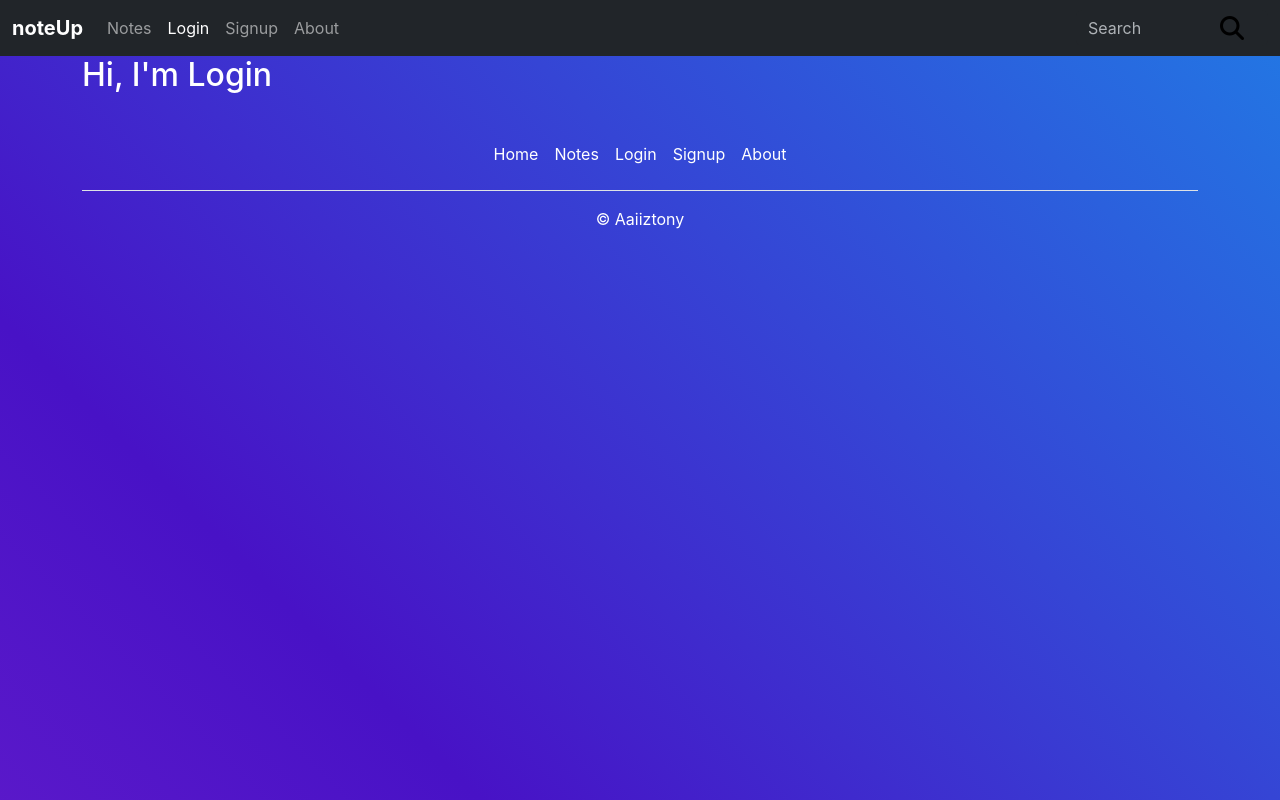
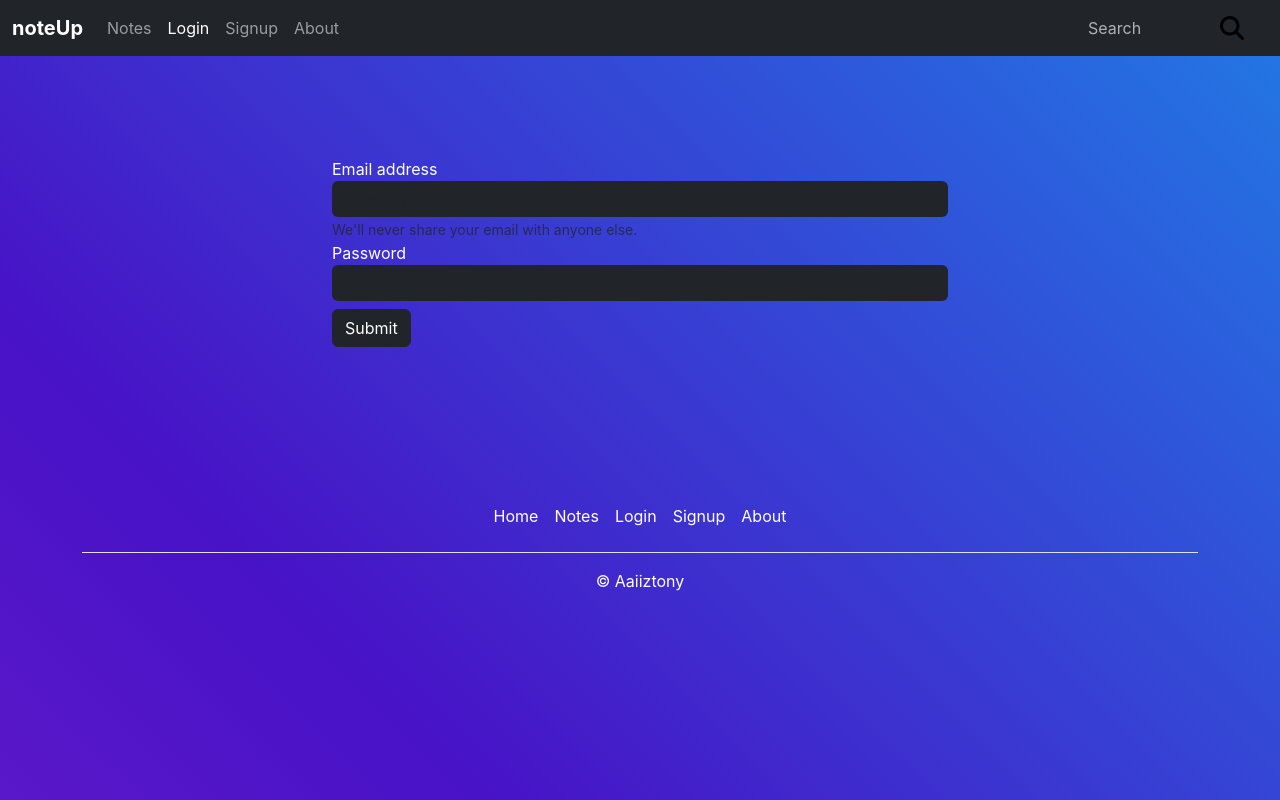
Before and after one commit to aaiiztony/noteup, a React (Create React App) app: page /login in a window 1280 px wide. Built offline with nearby package versions, Linux system fonts and the light colour scheme.

Commit message:
added login logic, need to add success variable

```diff
--- a/src/MyComponents/Login.jsx
+++ b/src/MyComponents/Login.jsx
@@ -1,11 +1,70 @@
-import React from 'react'
+import React, { useContext, useState } from "react";
+import NoteContext from "../context/notes/NoteContext";
 
 const Login = () => {
+  const context = useContext(NoteContext);
+  const {bgColor} = context;
+  const style = {
+    display: "flex",
+    flexDirection: "column",
+    minHeight:"50vh",
+    justifyContent: "center",
+  }
+  const [credentials, setCredentials] = useState({email:"", password:""})
+  const handleChange = (e) => {
+    setCredentials({ ...credentials, [e.target.name]: e.target.value });
+  };
+  const handleFormData = async (e)=>{
+    e.preventDefault();
+    const response = await fetch('http://localhost:5000/api/auth/login', {
+      method: "POST",
+      headers: {
+        "Content-Type": "application/json",
+      },
+      body: JSON.stringify({email: credentials.email, password: credentials.password})
+    });
+    const json =  await response.json();
+    console.log(json)
+  }
   return (
-    <div className="container">
-      <h2>Hi, I'm Login</h2>
+    <div className="container w-50" style={style}>
+    <form onSubmit={handleFormData}>
+      <div className="form-group">
+        <label htmlFor="exampleInputEmail1">Email address</label>
+        <input
+          type="email"
+          className="form-control text-white"
+          id="exampleInputEmail1"
+          aria-describedby="emailHelp"
+          placeholder="Enter email"
+          style={bgColor}
+          name="email"
+          value={credentials.email}
+          onChange={handleChange}
+        />
+        <small id="emailHelp" className="form-text text-muted">
+          We'll never share your email with anyone else.
+        </small>
+      </div>
+      <div className="form-group">
+        <label htmlFor="exampleInputPassword1">Password</label>
+        <input
+          type="password"
+          className="form-control text-white"
+          id="exampleInputPassword1"
+          placeholder="Password"
+          style={bgColor}
+          name="password"
+          value={credentials.password}
+          onChange={handleChange}
+        />
+      </div>
+      <button type="submit" className="btn btn-dark my-2">
+        Submit
+      </button>
+    </form>
     </div>
-  )
-}
+  );
+};
 
-export default Login
+export default Login;
--- a/src/MyComponents/Notes.jsx
+++ b/src/MyComponents/Notes.jsx
@@ -1,8 +1,14 @@
-import React, { useContext, useEffect, useState } from "react";
+import React, { useContext, useEffect, useRef, useState } from "react";
 import NoteContext from "../context/notes/NoteContext";
 import Noteitem from "./Noteitem";
 
 const Notes = () => {
+  //fetch all existing notes
+  useEffect(() => {
+    getNote();
+  }, // eslint-disable-next-line
+  [])
+
   //using context to update the notes object
     const context = useContext(NoteContext);
 
@@ -10,30 +16,30 @@ const Notes = () => {
     const {bgColor, updateNote, notes, getNote} = context;
 
     //set the initial value to blanks
-    const [note, setNote] = useState({ etitle: "", edescription: "", etag:""});
+    const [note, setNote] = useState({id: "", etitle: "", edescription: "", etag:""});
 
     //using the name and value as pair to populate our client side note for the UI
     const handleChange = (e) => {
       setNote({ ...note, [e.target.name]: e.target.value });
     };
 
-    const handleSubmit = () => {
-      updateNote(note._id); //backend logic
-    };
+    const ref = useRef(null)
 
-    useEffect(() => {
-      getNote();
-    }, // eslint-disable-next-line
-    [])
-
+    //Fucntion to edit the note in noteitem button
     const editNote= (currentNote)=>{
       //when clicked on edit button, the editModal will be populated with the existing data (title, description, tag)
-      setNote({etitle: currentNote.title, edescription: currentNote.description, etag : currentNote.tag})
+      setNote({id: currentNote._id, etitle: currentNote.title, edescription: currentNote.description, etag : currentNote.tag})
     }
+    //update the note on the backend as well as on the UI
+    const handleSubmit = () => {
+      updateNote(note.id, note.etag, note.etitle, note.edescription); //backend logic
+      ref.current.click();  //click on close button
+    }
+
   return (
     <div className="container my-2">
     <div className="text-center">
-          <h3><strong>Your Notes :)</strong></h3>
+          <h3><strong>Your Notes :)</strong></h3><hr />
           <div
             className="modal fade text-dark"
             id="exampleModal"
@@ -85,6 +91,7 @@ const Notes = () => {
                     type="button"
                     className="btn btn-secondary"
                     data-bs-dismiss="modal"
+                    ref = {ref}
                   >
                     Close
                   </button>
@@ -95,8 +102,7 @@ const Notes = () => {
               </div>
             </div>
           </div>
-      <hr />
-        <div className="row">
+        <div className="row" style={{minHeight:"70vh"}}>
         {notes.map((note)=>{
             return <Noteitem note={note} editNote={editNote} key={note._id}/>
           })}
--- a/src/context/notes/NoteState.jsx
+++ b/src/context/notes/NoteState.jsx
@@ -60,8 +60,15 @@ const NoteState = (props) => {
       },
     body: JSON.stringify({title, description, tag})
   });
-  const json = await response.json();
-  console.log(json)
+  //logic for frontend
+  let newNotes = JSON.parse(JSON.stringify(notes));
+  for (let i=0; i<newNotes.length;i++){
+    newNotes[i].title = title;
+    newNotes[i].description = description;
+    newNotes[i].tag = tag;
+    break
+  }
+  setNotes(newNotes)
   }
 
 return (
```
